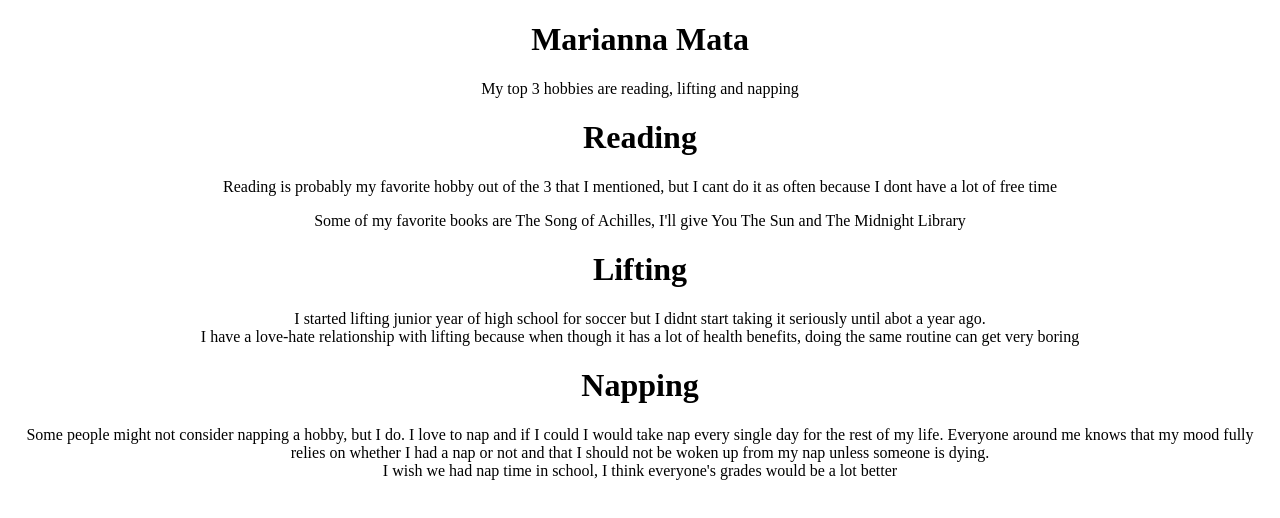
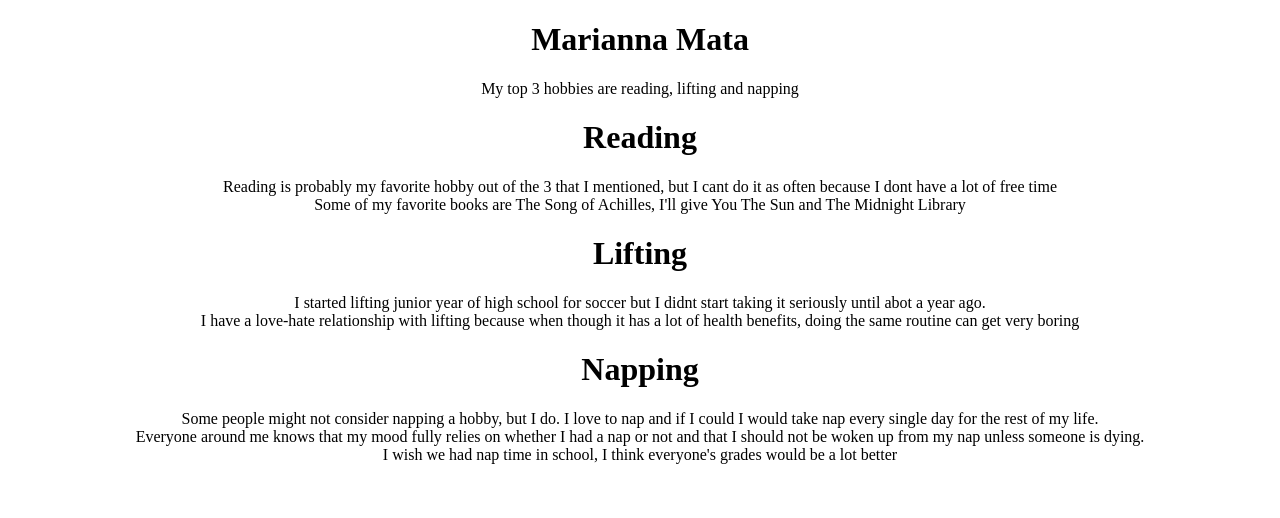
Before and after one commit to Mariannamnm12/mariannamnm12.myhobbies, a plain HTML site: page index.html in a window 1280 px wide. Drawn offline with Linux system fonts and the light colour scheme.

Commit message:
Update index.html

```diff
--- a/index.html
+++ b/index.html
@@ -8,8 +8,8 @@
     <p><center>My top 3 hobbies are reading, lifting and napping</center></p>
     <h1><center>Reading</center></h1>
     <p><center>Reading is probably my favorite hobby out of the 3 that
-    I mentioned, but I cant do it as often because I dont have a lot of free time</center></p>
-    <p><center>Some of my favorite books are The Song of Achilles, I'll give You The Sun
+    I mentioned, but I cant do it as often because I dont have a lot of free time <br>
+    Some of my favorite books are The Song of Achilles, I'll give You The Sun
     and The Midnight Library</center></p>
      <h1><center>Lifting</center></h1>
     <p><center>I started lifting junior year of high school for soccer but I didnt start taking it
@@ -18,7 +18,7 @@
     doing the same routine can get very boring</center></p>
     <h1><center>Napping</center></h1>
     <p><center>Some people might not consider napping a hobby, but I do.
-    I love to nap and if I could I would take nap every single day for the rest of my life.
+    I love to nap and if I could I would take nap every single day for the rest of my life.<br>
     Everyone around me knows that my mood fully relies on whether I had a nap or not and that
     I should not be woken up from my nap unless someone is dying.<br>
     I wish we had nap time in school, I think everyone's grades would be a lot better</center></p>
```
